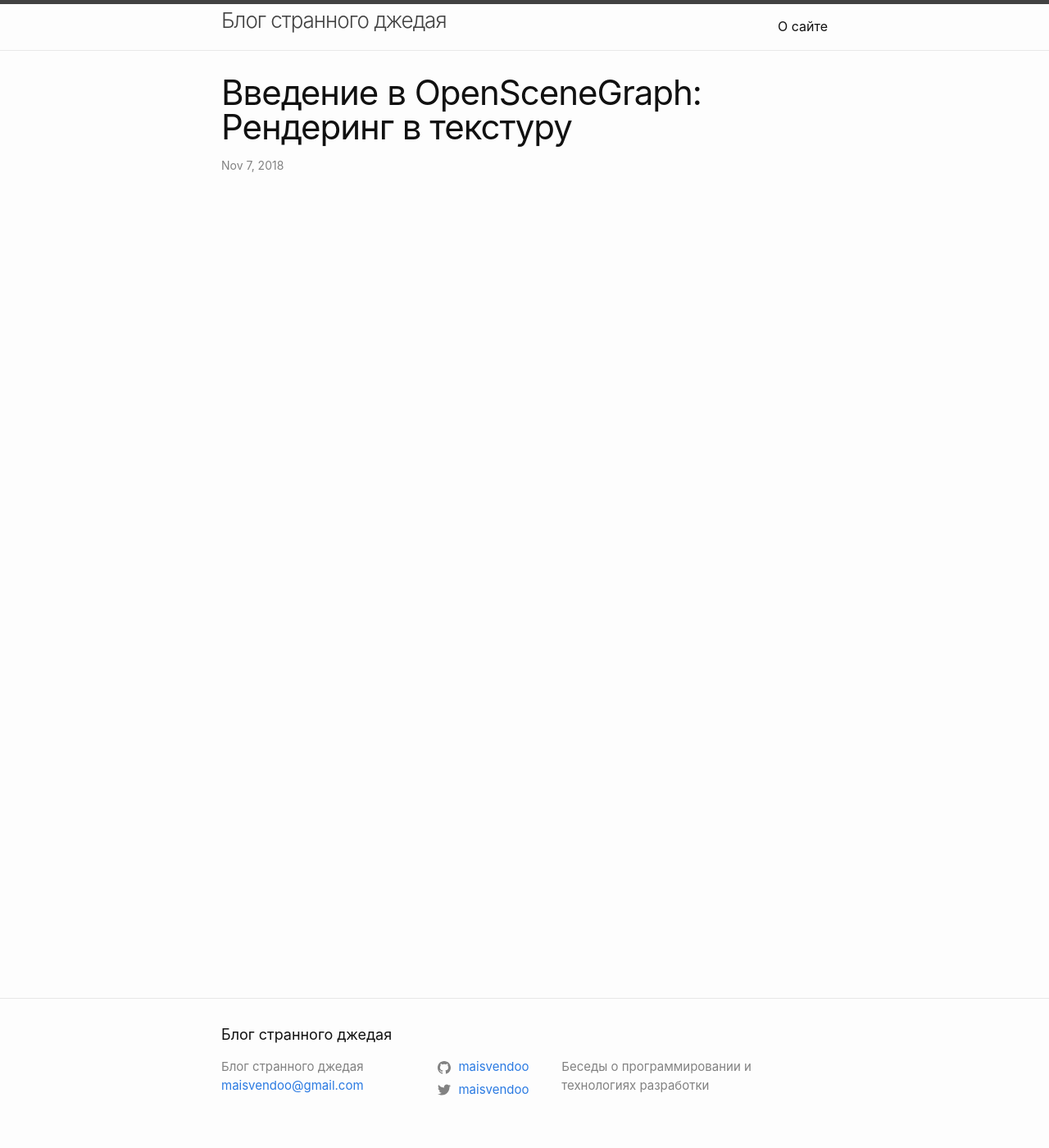
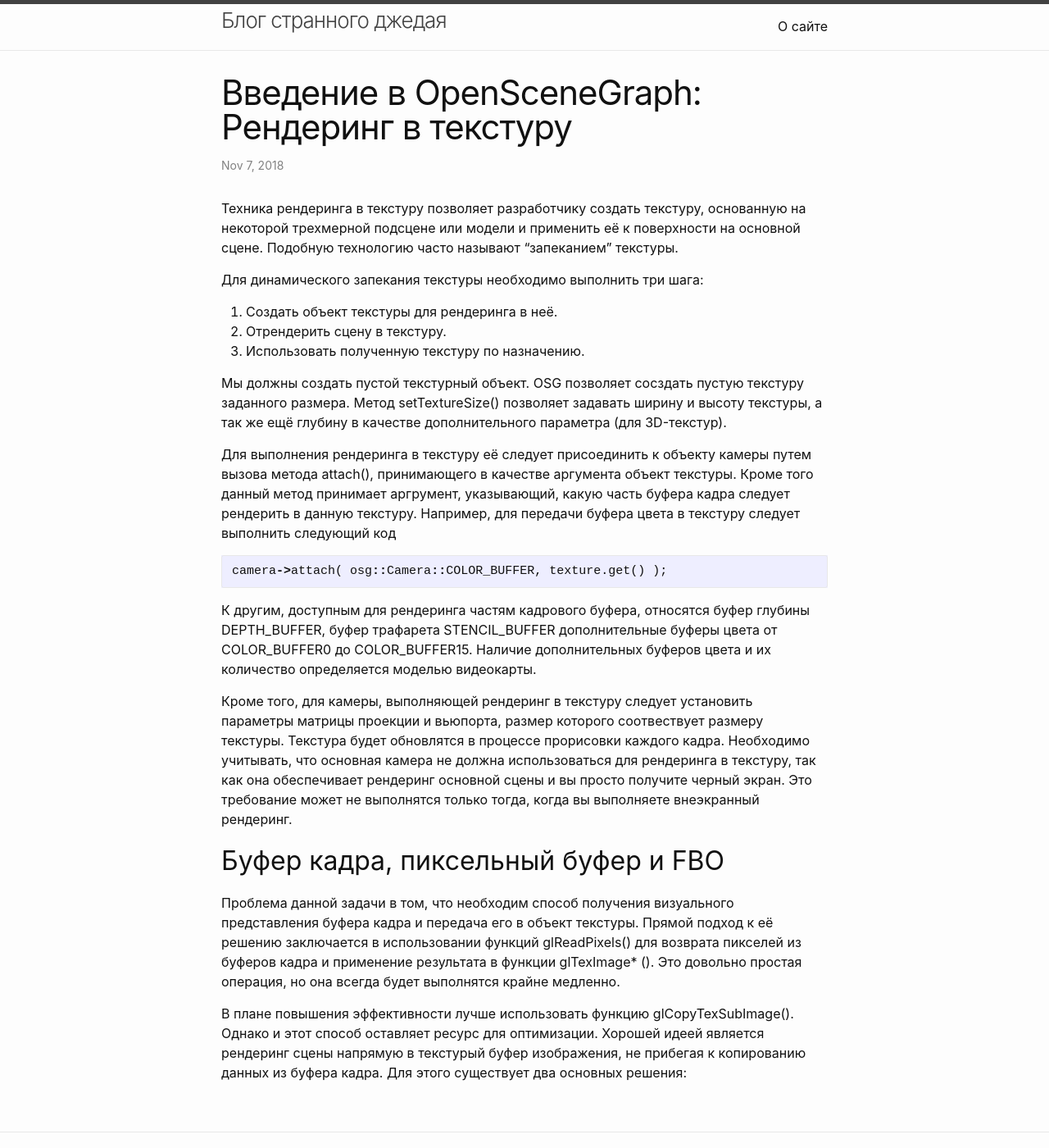
Before and after one commit to maisvendoo/maisvendoo.github.io, a Jekyll site: the page built from _posts/2018-11-07-render-to-texture.markdown, in a window 1280 px wide and 1400 px high. Shown: the whole window at 82% size. Built offline with Jekyll 4.4.1, drawn with Linux system fonts in a browser that asks for light colours.

Commit message:
Rendering to texture

````diff
--- a/_posts/2018-11-07-render-to-texture.markdown
+++ b/_posts/2018-11-07-render-to-texture.markdown
@@ -4,3 +4,29 @@
 date:   2018-11-07 15:20:00 +0300
 categories: jekyll update
 ---
+
+Техника рендеринга в текстуру позволяет разработчику создать текстуру, основанную на некоторой трехмерной подсцене или модели и применить её к поверхности на основной сцене. Подобную технологию часто называют "запеканием" текстуры.
+
+Для динамического запекания текстуры необходимо выполнить три шага:
+
+1. Создать объект текстуры для рендеринга в неё.
+2. Отрендерить сцену в текстуру.
+3. Использовать полученную текстуру по назначению.
+
+Мы должны создать пустой текстурный объект. OSG позволяет сосздать пустую текстуру заданного размера. Метод setTextureSize() позволяет задавать ширину и высоту текстуры, а так же ещё глубину в качестве дополнительного параметра (для 3D-текстур).
+
+Для выполнения рендеринга в текстуру её следует присоединить к объекту камеры путем вызова метода attach(), принимающего в качестве аргумента объект текстуры. Кроме того данный метод принимает аргрумент, указывающий, какую часть буфера кадра следует рендерить в данную текстуру. Например, для передачи буфера цвета в текстуру следует выполнить следующий код
+
+```cpp
+camera->attach( osg::Camera::COLOR_BUFFER, texture.get() );
+```
+
+К другим, доступным для рендеринга частям кадрового буфера, относятся буфер глубины DEPTH_BUFFER, буфер трафарета STENCIL_BUFFER дополнительные буферы цвета от COLOR_BUFFER0 до COLOR_BUFFER15. Наличие дополнительных буферов цвета и их количество определяется моделью видеокарты.
+
+Кроме того, для камеры, выполняющей рендеринг в текстуру следует установить параметры матрицы проекции и вьюпорта, размер которого соотвествует размеру текстуры. Текстура будет обновлятся в процессе прорисовки каждого кадра. Необходимо учитывать, что основная камера не должна использоваться для рендеринга в текстуру, так как она обеспечивает рендеринг основной сцены и вы просто получите черный экран. Это требование может не выполнятся только тогда, когда вы выполняете внеэкранный рендеринг.
+
+## Буфер кадра, пиксельный буфер и FBO
+
+Проблема данной задачи в том, что необходим способ получения визуального представления буфера кадра и передача его в объект текстуры. Прямой подход к её решению заключается в использовании функций glReadPixels() для возврата пикселей из буферов кадра и применение результата в функции glTexImage* (). Это довольно простая операция, но она всегда будет выполнятся крайне медленно.
+
+В плане повышения эффективности лучше использовать функцию glCopyTexSubImage(). Однако и этот способ оставляет ресурс для оптимизации. Хорошей идеей является рендеринг сцены напрямую в текстурый буфер изображения, не прибегая к копированию данных из буфера кадра. Для этого существует два основных решения:
````
